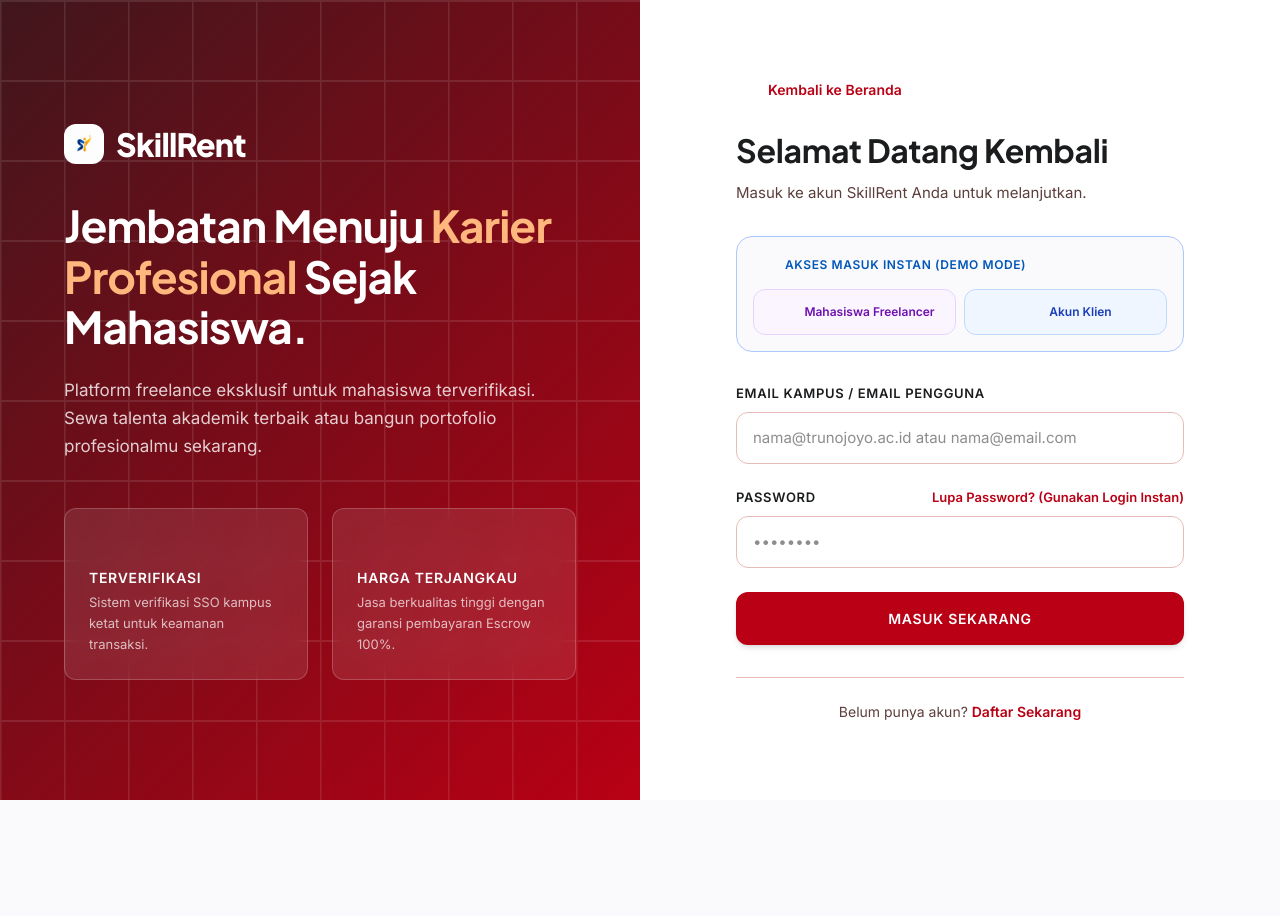
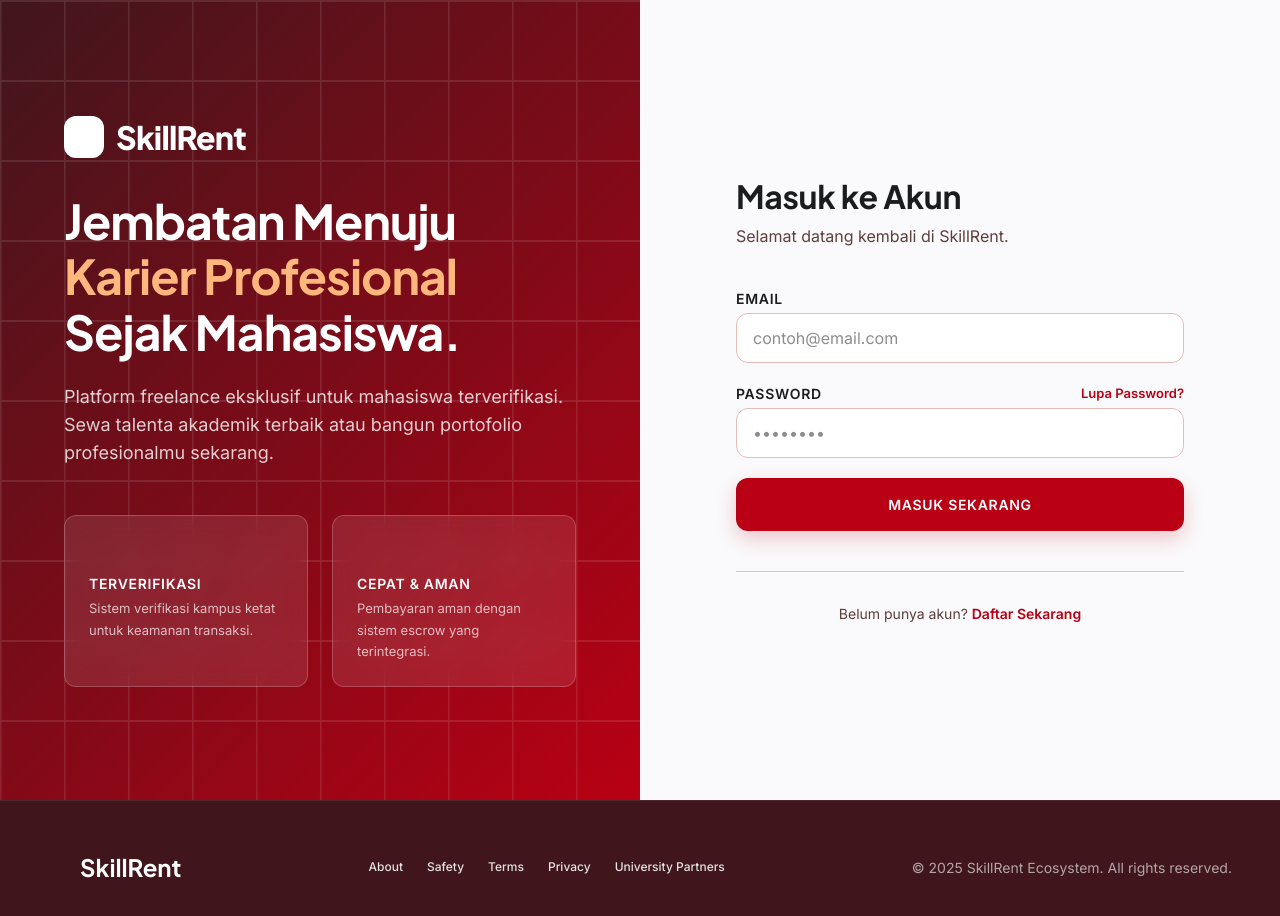
Before and after one commit to arifcip1/skillrent, a Next.js app: page /login in a window 1280 px wide. Shown: the top 916 px of the page. Before the commit the page ends 800 px from the top, so only its background shows below. Built offline with nearby package versions, Linux system fonts and the light colour scheme; no server answers.

Commit message:
Trigger fresh build push for GitHub repository master branch

```diff
--- a/app/(auth)/login/page.tsx
+++ b/app/(auth)/login/page.tsx
@@ -37,11 +37,12 @@ export default function LoginPage() {
           setIsEmailUnconfirmed(true);
           setErrorMsg("Email belum dikonfirmasi oleh Supabase.");
         } else if (msg.toLowerCase().includes("invalid login credentials") || msg === "{}") {
-          setErrorMsg("Email atau password salah. Silakan periksa kembali atau gunakan tombol Login Instan.");
+          setErrorMsg("Email atau password salah. Silakan periksa kembali.");
         } else {
           setErrorMsg(msg);
         }
       } else {
+        // Query profile from Supabase profiles table
         if (data.user) {
           const { data: prof } = await supabase
             .from("profiles")
@@ -60,19 +61,23 @@ export default function LoginPage() {
               full_name: meta.full_name || email.split("@")[0],
               email: email,
               campus_email: meta.campus_email,
-              university: meta.university || "Universitas Trunojoyo Madura",
+              university: meta.university || "Universitas Indonesia",
               role: userRole as "freelancer" | "client",
             });
           }
 
+          // Clear stale search history / filters
           if (typeof window !== "undefined") {
             localStorage.removeItem("skillrent_search_history");
           }
 
-          setSuccessMsg("Login berhasil! Mengarahkan ke Telusuri Jasa...");
+          const targetRoute = "/browse";
+          const routeMsg = "Login berhasil! Mengarahkan ke Telusuri Jasa...";
+
+          setSuccessMsg(routeMsg);
           setTimeout(() => {
-            router.push("/browse");
-          }, 600);
+            router.push(targetRoute);
+          }, 800);
         }
       }
     } catch (err: any) {
@@ -82,34 +87,17 @@ export default function LoginPage() {
     }
   };
 
-  const handleDemoFreelancerLogin = () => {
+  const handleBypassLogin = () => {
+    // Save login profile locally so user can continue seamlessly
     setLocalProfile({
-      id: "demo-freelancer-1",
-      full_name: "Aditya Pratama",
-      email: "aditya.freelancer@trunojoyo.ac.id",
-      campus_email: "aditya.freelancer@trunojoyo.ac.id",
-      university: "Universitas Trunojoyo Madura",
+      full_name: email ? email.split("@")[0].replace(/[._]/g, " ") : "Pengguna SkillRent",
+      email: email || "user@skillrent.id",
       role: "freelancer",
-      is_verified: true,
+      university: "Universitas Indonesia",
     });
-    setSuccessMsg("Masuk sebagai Mahasiswa Freelancer (Aditya Pratama)...");
+    setSuccessMsg("Mengarahkan ke dashboard...");
     setTimeout(() => {
-      router.push("/browse");
-    }, 500);
-  };
-
-  const handleDemoClientLogin = () => {
-    setLocalProfile({
-      id: "demo-client-1",
-      full_name: "PT Nusantara Digital",
-      email: "client@nusantara.id",
-      university: "Klien Institusi / Mitra",
-      role: "client",
-      is_verified: true,
-    });
-    setSuccessMsg("Masuk sebagai Klien (PT Nusantara Digital)...");
-    setTimeout(() => {
-      router.push("/browse");
+      router.push("/dashboard");
     }, 500);
   };
 
@@ -134,7 +122,14 @@ export default function LoginPage() {
 
           <div className="relative z-10 max-w-lg text-white">
             <div className="flex items-center gap-3 mb-8">
-              <img src="/logo.png" alt="SkillRent Logo" className="h-10 w-auto object-contain bg-white p-1 rounded-xl" />
+              <div className="bg-white p-2 rounded-xl">
+                <span
+                  className="material-symbols-outlined text-[32px]"
+                  style={{ color: "#b90014", fontVariationSettings: "'FILL' 1" }}
+                >
+                  school
+                </span>
+              </div>
               <span
                 className="text-[32px] font-extrabold tracking-tight"
                 style={{ fontFamily: "'Plus Jakarta Sans', sans-serif" }}
@@ -144,7 +139,7 @@ export default function LoginPage() {
             </div>
 
             <h1
-              className="text-[44px] font-bold leading-[1.15] mb-6"
+              className="text-[48px] font-bold leading-[1.15] mb-6"
               style={{
                 fontFamily: "'Plus Jakarta Sans', sans-serif",
                 letterSpacing: "-0.02em",
@@ -155,7 +150,7 @@ export default function LoginPage() {
               Sejak Mahasiswa.
             </h1>
 
-            <p className="text-[17px] leading-7 mb-12" style={{ color: "rgba(255,255,255,0.8)" }}>
+            <p className="text-[18px] leading-7 mb-12" style={{ color: "rgba(255,255,255,0.8)" }}>
               Platform freelance eksklusif untuk mahasiswa terverifikasi. Sewa talenta akademik terbaik atau bangun portofolio profesionalmu sekarang.
             </p>
 
@@ -178,7 +173,7 @@ export default function LoginPage() {
                   Terverifikasi
                 </h3>
                 <p className="text-[13px] opacity-70 leading-relaxed">
-                  Sistem verifikasi SSO kampus ketat untuk keamanan transaksi.
+                  Sistem verifikasi kampus ketat untuk keamanan transaksi.
                 </p>
               </div>
               <div
@@ -196,10 +191,10 @@ export default function LoginPage() {
                   className="text-[14px] font-semibold tracking-wider uppercase mb-1"
                   style={{ fontFamily: "'Inter', sans-serif" }}
                 >
-                  Harga Terjangkau
+                  Cepat &amp; Aman
                 </h3>
                 <p className="text-[13px] opacity-70 leading-relaxed">
-                  Jasa berkualitas tinggi dengan garansi pembayaran Escrow 100%.
+                  Pembayaran aman dengan sistem escrow yang terintegrasi.
                 </p>
               </div>
             </div>
@@ -208,107 +203,91 @@ export default function LoginPage() {
 
         {/* ── Right Side: Login Form ── */}
         <div
-          className="w-full lg:w-1/2 flex items-center justify-center p-6 md:p-12"
-          style={{ background: "#ffffff" }}
+          className="w-full lg:w-1/2 flex items-center justify-center p-6 md:p-12 lg:p-16"
+          style={{ background: "#faf9fb" }}
         >
-          <div className="w-full max-w-md space-y-8">
-            <div>
-              <Link href="/" className="inline-flex items-center gap-2 mb-6 text-[#b90014] font-bold text-[14px]">
-                <span className="material-symbols-outlined text-[18px]">arrow_back</span>
-                Kembali ke Beranda
-              </Link>
+          <div className="w-full max-w-md">
+            <div className="lg:hidden flex items-center gap-2 mb-8">
+              <span
+                className="material-symbols-outlined text-[30px]"
+                style={{ color: "#b90014" }}
+              >
+                school
+              </span>
+              <span
+                className="text-[24px] font-bold"
+                style={{ color: "#b90014", fontFamily: "'Plus Jakarta Sans', sans-serif" }}
+              >
+                SkillRent
+              </span>
+            </div>
+
+            <div className="mb-10">
               <h2
-                className="text-[32px] font-bold"
+                className="text-[32px] font-bold mb-2"
                 style={{
                   color: "#1a1c1e",
                   fontFamily: "'Plus Jakarta Sans', sans-serif",
                   letterSpacing: "-0.01em",
+                  lineHeight: "40px",
                 }}
               >
-                Selamat Datang Kembali
+                Masuk ke Akun
               </h2>
-              <p className="text-[15px] mt-2" style={{ color: "#5d3f3c" }}>
-                Masuk ke akun SkillRent Anda untuk melanjutkan.
+              <p className="text-[16px] leading-6" style={{ color: "#5d3f3c" }}>
+                Selamat datang kembali di SkillRent.
               </p>
             </div>
 
-            {/* Quick 1-Click Demo Login Buttons */}
-            <div className="p-4 rounded-2xl border space-y-3 bg-[#faf9fb]" style={{ borderColor: "#adc7ff" }}>
-              <div className="flex items-center gap-2 text-[#0057b9]">
-                <span className="material-symbols-outlined text-[18px]">bolt</span>
-                <span className="text-[12px] font-extrabold uppercase tracking-wider">Akses Masuk Instan (Demo Mode)</span>
-              </div>
-              <div className="grid grid-cols-2 gap-2">
-                <button
-                  type="button"
-                  onClick={handleDemoFreelancerLogin}
-                  className="py-2.5 px-3 rounded-xl border font-bold text-[12px] flex items-center justify-center gap-1.5 transition-all bg-purple-50 text-purple-800 border-purple-200 hover:bg-purple-100 active:scale-95"
-                >
-                  <span className="material-symbols-outlined text-[16px]">school</span>
-                  Mahasiswa Freelancer
-                </button>
-                <button
-                  type="button"
-                  onClick={handleDemoClientLogin}
-                  className="py-2.5 px-3 rounded-xl border font-bold text-[12px] flex items-center justify-center gap-1.5 transition-all bg-blue-50 text-blue-800 border-blue-200 hover:bg-blue-100 active:scale-95"
-                >
-                  <span className="material-symbols-outlined text-[16px]">work</span>
-                  Akun Klien
-                </button>
-              </div>
-            </div>
+            {/* Alerts */}
+            {errorMsg && (
+              <div className="p-4 mb-6 rounded-xl border space-y-2" style={{ background: "#ffdad6", borderColor: "#ba1a1a", color: "#93000a" }}>
+                <div className="flex items-center gap-3">
+                  <span className="material-symbols-outlined text-[20px]">error</span>
+                  <span className="text-[14px] font-medium">{errorMsg}</span>
+                </div>
 
-            {/* Notifications */}
-            {errorMsg && (
-              <div className="p-4 rounded-xl text-[14px] font-medium border bg-[#ffdad6] text-[#ba1a1a] border-[#ffdad6]">
-                <p className="flex items-center gap-2 font-bold mb-1">
-                  <span className="material-symbols-outlined text-[18px]">error</span>
-                  Gagal Masuk
-                </p>
-                <p>{errorMsg}</p>
                 {isEmailUnconfirmed && (
-                  <button
-                    type="button"
-                    onClick={() => {
-                      setLocalProfile({
-                        full_name: email.split("@")[0],
-                        email,
-                        role: "freelancer",
-                        university: "Universitas Trunojoyo Madura",
-                      });
-                      router.push("/browse");
-                    }}
-                    className="mt-3 text-[13px] font-bold text-white px-4 py-2 rounded-lg bg-[#b90014]"
-                  >
-                    Bypass Konfirmasi &amp; Masuk Sekarang
-                  </button>
+                  <div className="pt-2 border-t border-red-200 text-[12px] space-y-2">
+                    <p>
+                      <strong>Saran:</strong> Di Dashboard Supabase Anda, matikan opsi <em>&quot;Confirm email&quot;</em> di menu <code>Authentication -&gt; Providers -&gt; Email</code> agar login langsung berhasil tanpa perlu verifikasi email.
+                    </p>
+                    <button
+                      type="button"
+                      onClick={handleBypassLogin}
+                      className="w-full py-2 px-4 rounded-lg bg-white font-bold text-[#b90014] text-[13px] border border-red-300 hover:bg-gray-50"
+                    >
+                      Lanjutkan ke Dashboard (Bypass Email Check) →
+                    </button>
+                  </div>
                 )}
               </div>
             )}
 
             {successMsg && (
-              <div className="p-4 rounded-xl text-[14px] font-semibold border bg-emerald-50 text-emerald-800 border-emerald-200 flex items-center gap-2">
-                <span className="material-symbols-outlined text-[18px]">check_circle</span>
-                {successMsg}
+              <div className="p-4 mb-6 rounded-xl border flex items-center gap-3" style={{ background: "#ebf5ff", borderColor: "#0057b9", color: "#004493" }}>
+                <span className="material-symbols-outlined text-[20px]">check_circle</span>
+                <span className="text-[14px] font-medium">{successMsg}</span>
               </div>
             )}
 
-            <form onSubmit={handleLogin} className="space-y-6">
-              <div className="space-y-2">
+            {/* Form */}
+            <form onSubmit={handleLogin} className="space-y-5">
+              <div className="space-y-1">
                 <label
-                  className="block text-[13px] font-bold tracking-wider uppercase"
-                  style={{ color: "#1a1c1e" }}
+                  className="block text-[14px] font-semibold tracking-wider uppercase"
+                  style={{ color: "#1a1c1e", letterSpacing: "0.05em" }}
                 >
-                  Email Kampus / Email Pengguna
+                  Email
                 </label>
                 <input
                   id="login-email"
                   type="email"
-                  placeholder="nama@trunojoyo.ac.id atau nama@email.com"
+                  placeholder="contoh@email.com"
                   value={email}
                   onChange={(e) => setEmail(e.target.value)}
                   required
-                  className="w-full px-4 py-3.5 rounded-xl border text-[15px] outline-none transition-all"
+                  className="w-full px-4 py-3 rounded-xl border text-[16px] outline-none transition-all"
                   style={{
                     borderColor: "#e7bdb8",
                     background: "#ffffff",
@@ -317,24 +296,21 @@ export default function LoginPage() {
                 />
               </div>
 
-              <div className="space-y-2">
+              <div className="space-y-1">
                 <div className="flex justify-between items-center">
                   <label
-                    className="block text-[13px] font-bold tracking-wider uppercase"
-                    style={{ color: "#1a1c1e" }}
+                    className="block text-[14px] font-semibold tracking-wider uppercase"
+                    style={{ color: "#1a1c1e", letterSpacing: "0.05em" }}
                   >
                     Password
                   </label>
-                  <a
+                  <Link
                     href="#"
-                    onClick={(e) => {
-                      e.preventDefault();
-                      handleDemoFreelancerLogin();
-                    }}
-                    className="text-[13px] font-bold hover:underline text-[#b90014]"
+                    className="text-[13px] font-semibold hover:underline"
+                    style={{ color: "#b90014" }}
                   >
-                    Lupa Password? (Gunakan Login Instan)
-                  </a>
+                    Lupa Password?
+                  </Link>
                 </div>
                 <div className="relative">
                   <input
@@ -344,7 +320,7 @@ export default function LoginPage() {
                     value={password}
                     onChange={(e) => setPassword(e.target.value)}
                     required
-                    className="w-full px-4 py-3.5 pr-12 rounded-xl border text-[15px] outline-none transition-all"
+                    className="w-full px-4 py-3 pr-12 rounded-xl border text-[16px] outline-none transition-all"
                     style={{
                       borderColor: "#e7bdb8",
                       background: "#ffffff",
@@ -369,9 +345,11 @@ export default function LoginPage() {
                 type="submit"
                 id="login-submit"
                 disabled={loading}
-                className="w-full text-white text-[14px] font-bold tracking-wider uppercase py-4 rounded-xl transition-all active:scale-[0.98] mt-4 flex items-center justify-center gap-2 shadow-md"
+                className="w-full text-white text-[14px] font-semibold tracking-wider uppercase py-4 rounded-xl transition-all active:scale-[0.98] mt-4 flex items-center justify-center gap-2"
                 style={{
                   background: "#b90014",
+                  boxShadow: "0 8px 20px rgba(185,0,20,0.20)",
+                  letterSpacing: "0.05em",
                   opacity: loading ? 0.7 : 1,
                 }}
               >
@@ -387,14 +365,14 @@ export default function LoginPage() {
             </form>
 
             <div
-              className="mt-8 pt-6 border-t text-center"
+              className="mt-10 pt-8 border-t text-center"
               style={{ borderTopColor: "#e7bdb8" }}
             >
               <p className="text-[14px] leading-5" style={{ color: "#5d3f3c" }}>
                 Belum punya akun?{" "}
                 <Link
                   href="/register"
-                  className="font-bold hover:underline"
+                  className="font-semibold hover:underline"
                   style={{ color: "#b90014" }}
                 >
                   Daftar Sekarang
@@ -404,6 +382,40 @@ export default function LoginPage() {
           </div>
         </div>
       </main>
+
+      <footer
+        className="w-full py-12 px-4 md:px-12 border-t"
+        style={{ background: "#40161c", borderTopColor: "rgba(146,110,107,0.2)" }}
+      >
+        <div className="max-w-[1280px] mx-auto flex flex-col md:flex-row justify-between items-center gap-8">
+          <div className="flex items-center gap-2">
+            <span className="material-symbols-outlined" style={{ color: "#ffffff" }}>
+              school
+            </span>
+            <span
+              className="text-[24px] font-bold"
+              style={{ color: "#ffffff", fontFamily: "'Plus Jakarta Sans', sans-serif" }}
+            >
+              SkillRent
+            </span>
+          </div>
+          <div className="flex flex-wrap justify-center gap-6">
+            {["About", "Safety", "Terms", "Privacy", "University Partners"].map((item) => (
+              <a
+                key={item}
+                href="#"
+                className="text-[12px] font-medium transition-colors hover:text-[#fd8b00]"
+                style={{ color: "#e3e2e4" }}
+              >
+                {item}
+              </a>
+            ))}
+          </div>
+          <p className="text-[14px] opacity-70" style={{ color: "#e3e2e4" }}>
+            © 2025 SkillRent Ecosystem. All rights reserved.
+          </p>
+        </div>
+      </footer>
     </>
   );
 }
```
